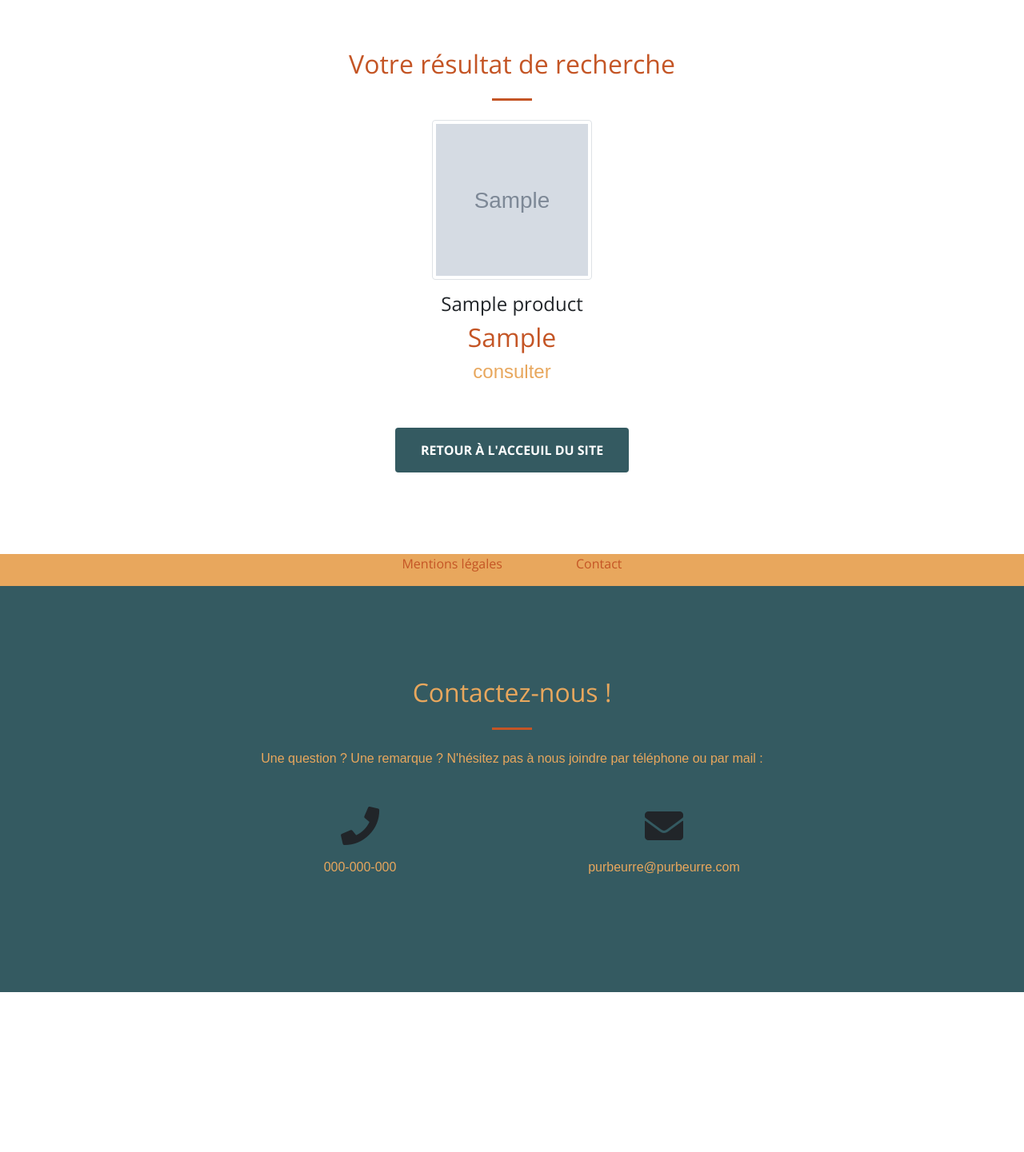
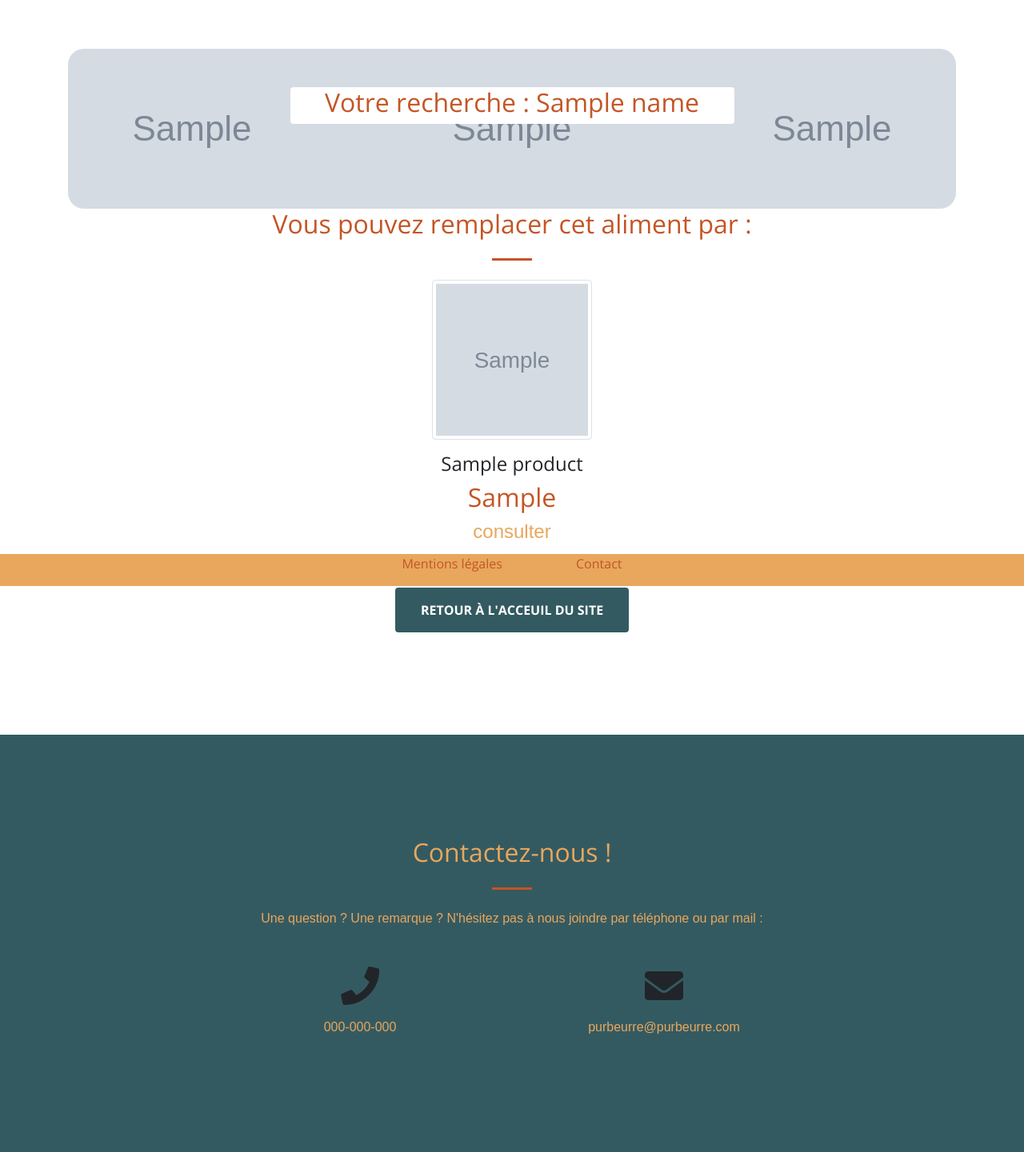
Before and after one commit to CoLoDot/Pur_beurre, a Django app: template substitut/templates/substitut/search.html in a window 1280 px wide. Shown: the part 67-1508 px from the top of the page at 80% size. Before the commit the page ends 1308 px from the top, so only its background shows below. Run offline with Django 3.2, Linux system fonts and the light colour scheme; tables that the repository leaves empty hold one stand-in row (values such as "Sample post"); the template is opened without the code that fills it: values that come from a table or form of the project are taken from there, most other values are stand-ins (such as "Sample title", 1, 10 or a date in 2020); grey boxes marked "Sample" are stand-in pictures; some libraries are stand-ins or nearby versions; some web fonts are replaced.

Commit message:
Update template search.html

```diff
--- a/substitut/templates/substitut/search.html
+++ b/substitut/templates/substitut/search.html
@@ -5,7 +5,15 @@
     <div class="container">
       <div class="row">
         <div class="col-lg-12 mx-auto text-center">
-        <h2 class="section-heading">Votre résultat de recherche</h2>
+
+            <div class="col-lg-12" style="border-radius: 20px; height: 200px; background-image: url('{{ picture }}'); background-repeat: repeat-x; background-position: center;">
+                <div class="row">
+                    <div class="col-lg-6 mx-auto my-lg-5 rounded" style="background: #FFFFFF;">
+                        <h2>Votre recherche : {{ name }}</h2>
+                    </div>
+                </div>
+            </div>
+            <h2 class="section-heading">Vous pouvez remplacer cet aliment par :</h2>
           {% include 'substitut/products.html' %}
 
 
```
